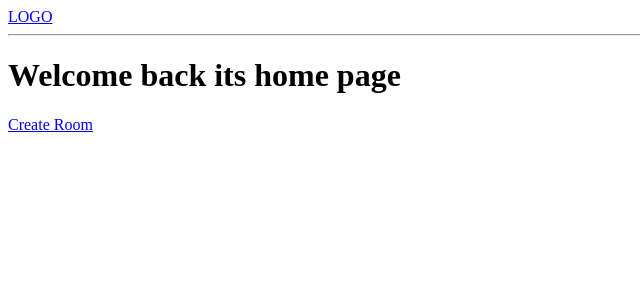
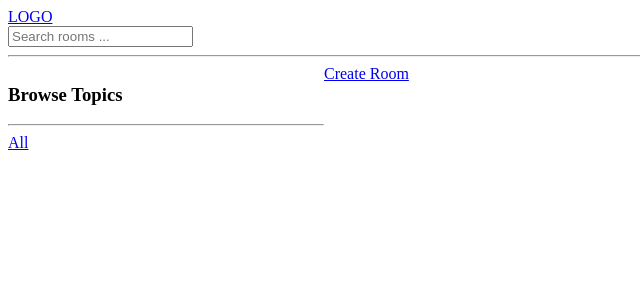
Before and after one commit to MinaSeiffen/StudyBud_Django, a Django app: template base/templates/base/home.html in a window 1280 px wide. Shown: the top 300 px of the page, without its empty margins (0-640 px from the left). Run offline with Django 5.2, Linux system fonts and the light colour scheme; the template is opened without the code that fills it, so the values that code supplies are empty.

Commit message:
from work until 2_18

```diff
--- a/base/templates/base/home.html
+++ b/base/templates/base/home.html
@@ -1,7 +1,32 @@
 {% include 'main.html' %}
 
 {% block content %}
-    <h1>Welcome back its home page</h1>
+    <style>
+        .home-container {
+            display: grid;
+            grid-template-columns: 1fr 3fr;
+        }
+    </style>
+
+    <div class="home-container">
+        <div>
+            <h3>Browse Topics</h3>
+            <hr/>
+            <div>
+                <a href="{% url 'home'%}">
+                    All
+                </a>
+            </div>
+
+            {% for topic in topics %}
+                <div>
+                    <a href="{% url 'home'%}?q={{ topic.name }}">
+                        {{ topic.name }}
+                    </a>
+                </div>
+            {% endfor %}
+        </div>
+
         <div>
             <a href="{% url 'create-room' %}">Create Room</a>
             {% for room in rooms %}
@@ -16,4 +41,5 @@
                 </div>
             {% endfor %}
         </div>
+    </div>
 {% endblock content %}
--- a/templates/navbar.html
+++ b/templates/navbar.html
@@ -2,4 +2,8 @@
     LOGO
 </a>
 
+<form method="GET" action="{% url 'home' %}">
+    <input type="text" name="q" placeholder="Search rooms ..."/>
+</form>
+
 <hr>
```
Also changed, not shown: base/views.py (+5 -3 lines), db.sqlite3. Lines whose indentation alone changed are shown as unchanged.
